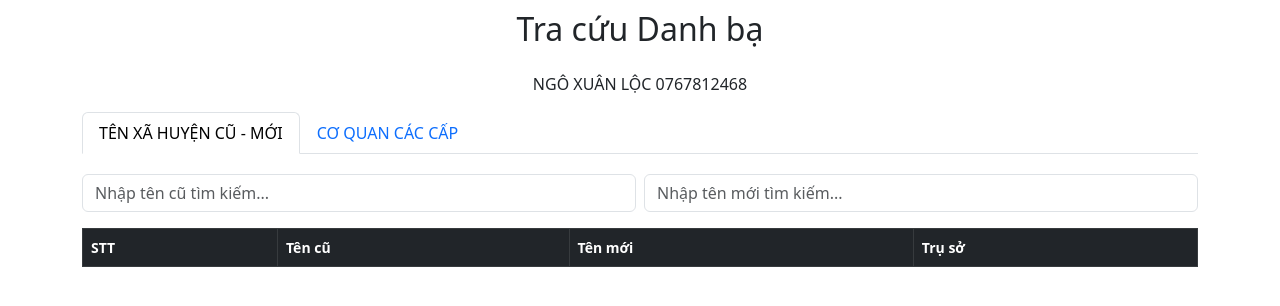
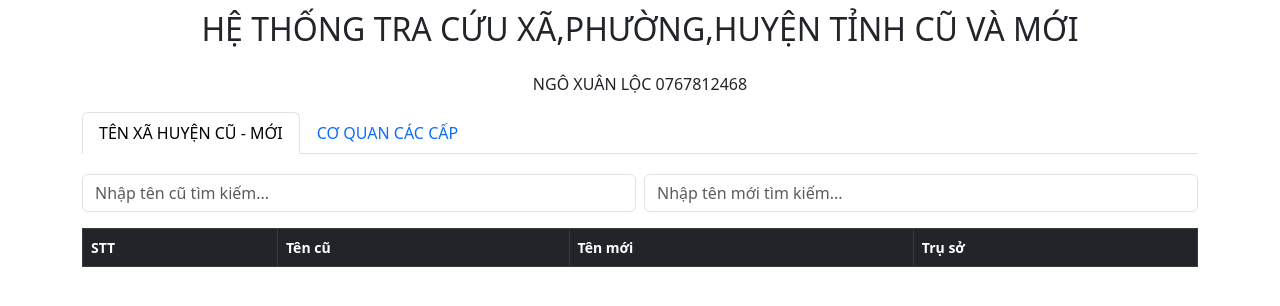
Before and after one commit to 97NXL/TIMKIEM, a plain HTML site: page index.html in a window 1280 px wide. Drawn offline with nearby package versions, Linux system fonts and the light colour scheme; no server answers.

Commit message:
Update index.html

```diff
--- a/index.html
+++ b/index.html
@@ -60,7 +60,7 @@
 
 <body>
     <div class="container">
-        <h2 class="mb-4 text-center">Tra cứu Danh bạ</h2>
+        <h2 class="mb-4 text-center">HỆ THỐNG TRA CỨU XÃ,PHƯỜNG,HUYỆN TỈNH CŨ VÀ MỚI</h2>
 
         <p class="text-center">NGÔ XUÂN LỘC 0767812468<span id="visitCount">
 
```
